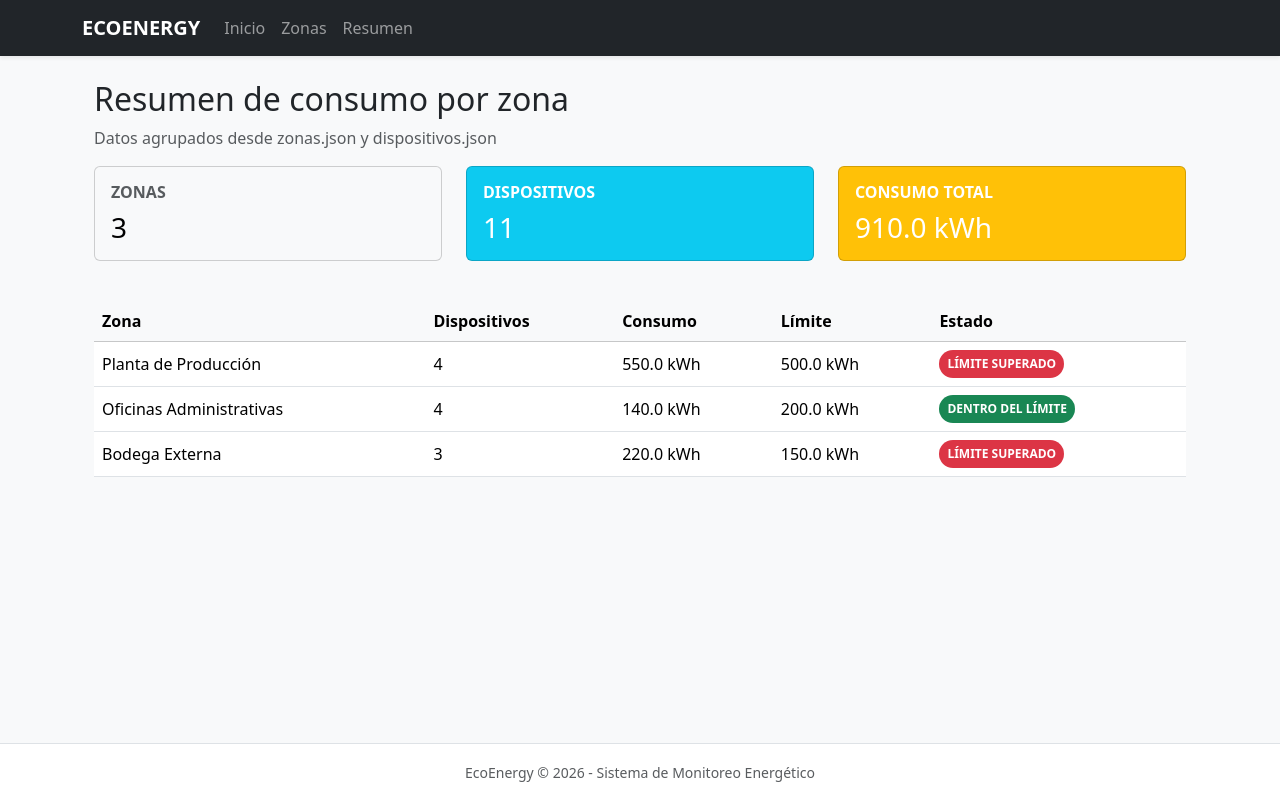
After one commit to nicosaavedrag/ecoenergy_fase1, a Django app: page /resumen-zonas/ in a window 1280 px wide. The commit adds this page. Run offline with Django 4.2, Linux system fonts and the light colour scheme; some libraries are stand-ins or nearby versions.

Commit message:
Agrega la vista de resumen de zonas, unificacion de la carga de los json y mejora en el archivo views

```diff
--- a/data/dispositivos.json
+++ b/data/dispositivos.json
@@ -6,5 +6,8 @@
   {"id": 5, "nombre": "AC Central", "consumo_kwh": 80.0, "zona_id": 2, "categoria_id": 2},
   {"id": 6, "nombre": "Computadores Sala A", "consumo_kwh": 30.0, "zona_id": 2, "categoria_id": 3},
   {"id": 7, "nombre": "Computadores Sala B", "consumo_kwh": 20.0, "zona_id": 2, "categoria_id": 3},
-  {"id": 8, "nombre": "Panel de Iluminación", "consumo_kwh": 10.0, "zona_id": 2, "categoria_id": 3}
+  {"id": 8, "nombre": "Panel de Iluminación", "consumo_kwh": 10.0, "zona_id": 2, "categoria_id": 3},
+  {"id": 9, "nombre": "Montacargas Eléctrico", "consumo_kwh": 120.0, "zona_id": 3, "categoria_id": 1},
+  {"id": 10, "nombre": "Iluminación LED Bodega", "consumo_kwh": 50.0, "zona_id": 3, "categoria_id": 3},
+  {"id": 11, "nombre": "Ventilador Extractor", "consumo_kwh": 50.0, "zona_id": 3, "categoria_id": 2}
 ]
--- a/ecoenergy_project/urls.py
+++ b/ecoenergy_project/urls.py
@@ -20,6 +20,8 @@ from django.views.generic import RedirectView
 
 urlpatterns = [
     path('admin/', admin.site.urls),
-    path('', RedirectView.as_view(url='zonas/', permanent=False)),
+    # Si alguien entra a la IP sola, lo redirige automáticamente a /zonas/
+    path('', RedirectView.as_view(url='/zonas/')),
+    # Carga todas las rutas de tu aplicación desde la raíz
     path('', include('monitoreo.urls')),
 ]
--- a/monitoreo/urls.py
+++ b/monitoreo/urls.py
@@ -2,6 +2,10 @@ from django.urls import path
 from . import views
 
 urlpatterns = [
+    # Rutas originales de la Fase 1
     path('zonas/', views.lista_zonas, name='lista_zonas'),
     path('zonas/<int:zona_id>/', views.detalle_zona, name='detalle_zona'),
+
+    # Ruta nueva de la Fase 2 (Tal como pide el PDF)
+    path('resumen-zonas/', views.resumen_zonas, name='resumen_zonas'),
 ]
--- a/monitoreo/views.py
+++ b/monitoreo/views.py
@@ -1,34 +1,12 @@
 import json
 from pathlib import Path
+
 from django.conf import settings
+from django.http import Http404
 from django.shortcuts import render
-from django.http import Http404
 
 DATA_DIR = Path(settings.BASE_DIR) / 'data'
 
-
-def cargar_json(nombre_archivo):
-    ruta = DATA_DIR / nombre_archivo
-    if not ruta.exists():
-        return []
-    with open(ruta, 'r', encoding='utf-8') as f:
-        return json.load(f)
-
-
-def lista_zonas(request):
-    zonas = cargar_json('zonas.json')
-    dispositivos = cargar_json('dispositivos.json')
-
-    # Calcular dinámicamente cantidad de dispositivos por zona
-    for zona in zonas:
-        zona['total_dispositivos'] = sum(
-            1 for d in dispositivos if d.get('zona_id') == zona.get('id')
-        )
-
-    context = {
-        'zonas': zonas
-    }
-    return render(request, 'monitoreo/lista_zonas.html', context)
 
 def cargar_json(nombre_archivo):
     ruta = DATA_DIR / nombre_archivo
@@ -38,20 +16,29 @@ def cargar_json(nombre_archivo):
         return json.load(f)
 
 
+def lista_zonas(request):
+    zonas = cargar_json('zonas.json')
+    dispositivos = cargar_json('dispositivos.json')
+
+    for zona in zonas:
+        zona['total_dispositivos'] = sum(
+            1 for d in dispositivos if d.get('zona_id') == zona.get('id')
+        )
+
+    context = {'zonas': zonas}
+    return render(request, 'monitoreo/lista_zonas.html', context)
+
+
 def detalle_zona(request, zona_id):
     zonas = cargar_json('zonas.json')
     dispositivos = cargar_json('dispositivos.json')
     categorias = cargar_json('categorias.json')
 
-    # Buscar la zona correspondiente
     zona = next((z for z in zonas if z.get('id') == zona_id), None)
     if zona is None:
         raise Http404("La zona solicitada no existe.")
 
-    # Mapear categorías por ID para consulta rápida
     cat_map = {c.get('id'): c.get('nombre') for c in categorias}
-
-    # Filtrar dispositivos de la zona y asociar nombre de categoría
     dispositivos_zona = []
     consumo_total = 0.0
 
@@ -63,10 +50,9 @@ def detalle_zona(request, zona_id):
                 'id': d.get('id'),
                 'nombre': d.get('nombre'),
                 'categoria_nombre': cat_map.get(d.get('categoria_id'), 'Sin categoría'),
-                'consumo_kwh': consumo
+                'consumo_kwh': consumo,
             })
 
-    # Regla de estado: ALERTA si consumo_total > limite_kwh, sino NORMAL
     limite = float(zona.get('limite_kwh', 0.0))
     estado = 'ALERTA' if consumo_total > limite else 'NORMAL'
 
@@ -78,3 +64,43 @@ def detalle_zona(request, zona_id):
         'estado': estado,
     }
     return render(request, 'monitoreo/detalle_zona.html', context)
+
+
+def resumen_zonas(request):
+    zonas = cargar_json('zonas.json')
+    dispositivos = cargar_json('dispositivos.json')
+
+    total_zonas = len(zonas)
+    total_dispositivos = len(dispositivos)
+    consumo_global = sum(float(d.get('consumo_kwh', 0.0)) for d in dispositivos)
+
+    lista_resumen = []
+    for zona in zonas:
+        disp_zona = [d for d in dispositivos if d.get('zona_id') == zona.get('id')]
+        cantidad = len(disp_zona)
+        consumo_total = sum(float(d.get('consumo_kwh', 0.0)) for d in disp_zona)
+        limite = float(zona.get('limite_kwh', 0.0))
+
+        if consumo_total <= limite:
+            estado_texto = 'DENTRO DEL LÍMITE'
+            estado_clase = 'bg-success text-white'
+        else:
+            estado_texto = 'LÍMITE SUPERADO'
+            estado_clase = 'bg-danger text-white'
+
+        lista_resumen.append({
+            'nombre': zona.get('nombre', 'Sin nombre'),
+            'cantidad': cantidad,
+            'consumo_total': consumo_total,
+            'limite': limite,
+            'estado_texto': estado_texto,
+            'estado_clase': estado_clase,
+        })
+
+    context = {
+        'total_zonas': total_zonas,
+        'total_dispositivos': total_dispositivos,
+        'consumo_global': consumo_global,
+        'zonas': lista_resumen,
+    }
+    return render(request, 'monitoreo/resumen_zonas.html', context)
--- a/templates/base.html
+++ b/templates/base.html
@@ -24,6 +24,10 @@
                     <li class="nav-item">
                         <a class="nav-link" href="{% url 'lista_zonas' %}">Zonas</a>
                     </li>
+                    <!-- NUEVO ENLACE AGREGADO AQUÍ -->
+                    <li class="nav-item">
+                        <a class="nav-link" href="{% url 'resumen_zonas' %}">Resumen</a>
+                    </li>
                 </ul>
             </div>
         </div>
--- /dev/null
+++ b/templates/monitoreo/resumen_zonas.html
@@ -0,0 +1,72 @@
+{% extends 'base.html' %}
+
+{% block content %}
+<div class="container mt-4">
+    <h2>Resumen de consumo por zona</h2>
+    <p class="text-muted">Datos agrupados desde zonas.json y dispositivos.json</p>
+
+    <!-- Tarjetas de Totales Globales -->
+    <div class="row mb-4">
+        <div class="col-md-4">
+            <div class="card text-bg-light mb-3">
+                <div class="card-body">
+                    <h6 class="card-title text-muted text-uppercase fw-bold">Zonas</h6>
+                    <h3 class="card-text">{{ total_zonas }}</h3>
+                </div>
+            </div>
+        </div>
+        <div class="col-md-4">
+            <div class="card bg-info text-white mb-3"> <!-- Clases corregidas -->
+                <div class="card-body">
+                    <h6 class="card-title text-uppercase fw-bold">Dispositivos</h6>
+                    <h3 class="card-text">{{ total_dispositivos }}</h3>
+                </div>
+            </div>
+        </div>
+        <div class="col-md-4">
+            <div class="card bg-warning text-white mb-3"> <!-- Clases corregidas -->
+                <div class="card-body">
+                    <h6 class="card-title text-uppercase fw-bold">Consumo Total</h6>
+                    <h3 class="card-text">{{ consumo_global|floatformat:1 }} kWh</h3>
+                </div>
+            </div>
+        </div>
+    </div>
+
+    <!-- Tabla Responsiva -->
+    {% if total_zonas > 0 %}
+    <div class="table-responsive">
+        <table class="table table-hover align-middle">
+            <thead class="table-light">
+                <tr>
+                    <th>Zona</th>
+                    <th>Dispositivos</th>
+                    <th>Consumo</th>
+                    <th>Límite</th>
+                    <th>Estado</th>
+                </tr>
+            </thead>
+            <tbody>
+                {% for z in zonas %}
+                <tr>
+                    <td>{{ z.nombre }}</td>
+                    <td>{{ z.cantidad }}</td>
+                    <td>{{ z.consumo_total|floatformat:1 }} kWh</td>
+                    <td>{{ z.limite|floatformat:1 }} kWh</td>
+                    <td>
+                        <span class="badge {{ z.estado_clase }} p-2 rounded-pill">
+                            {{ z.estado_texto }}
+                        </span>
+                    </td>
+                </tr>
+                {% endfor %}
+            </tbody>
+        </table>
+    </div>
+    {% else %}
+    <div class="alert alert-secondary mt-3">
+        No hay zonas registradas en el sistema.
+    </div>
+    {% endif %}
+</div>
+{% endblock %}
```
